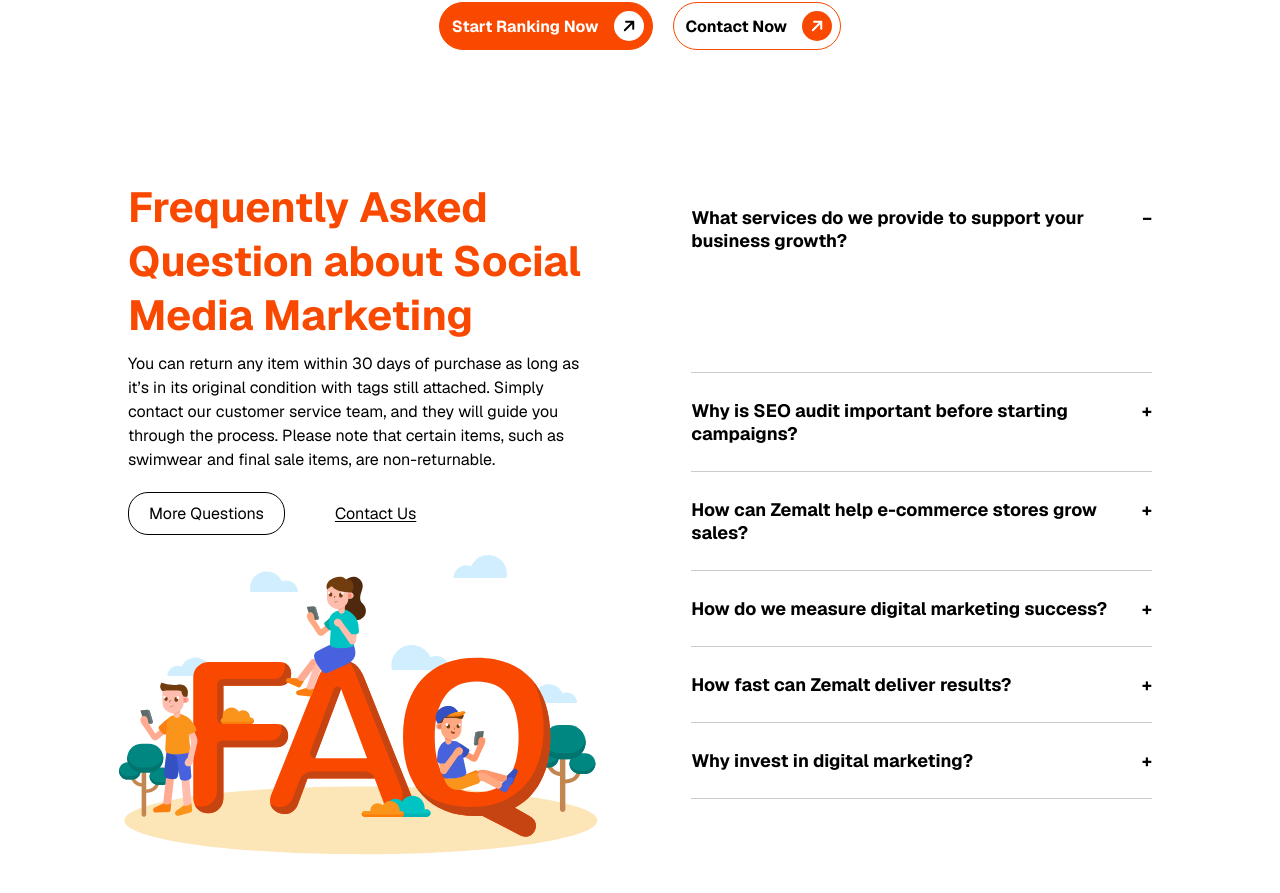
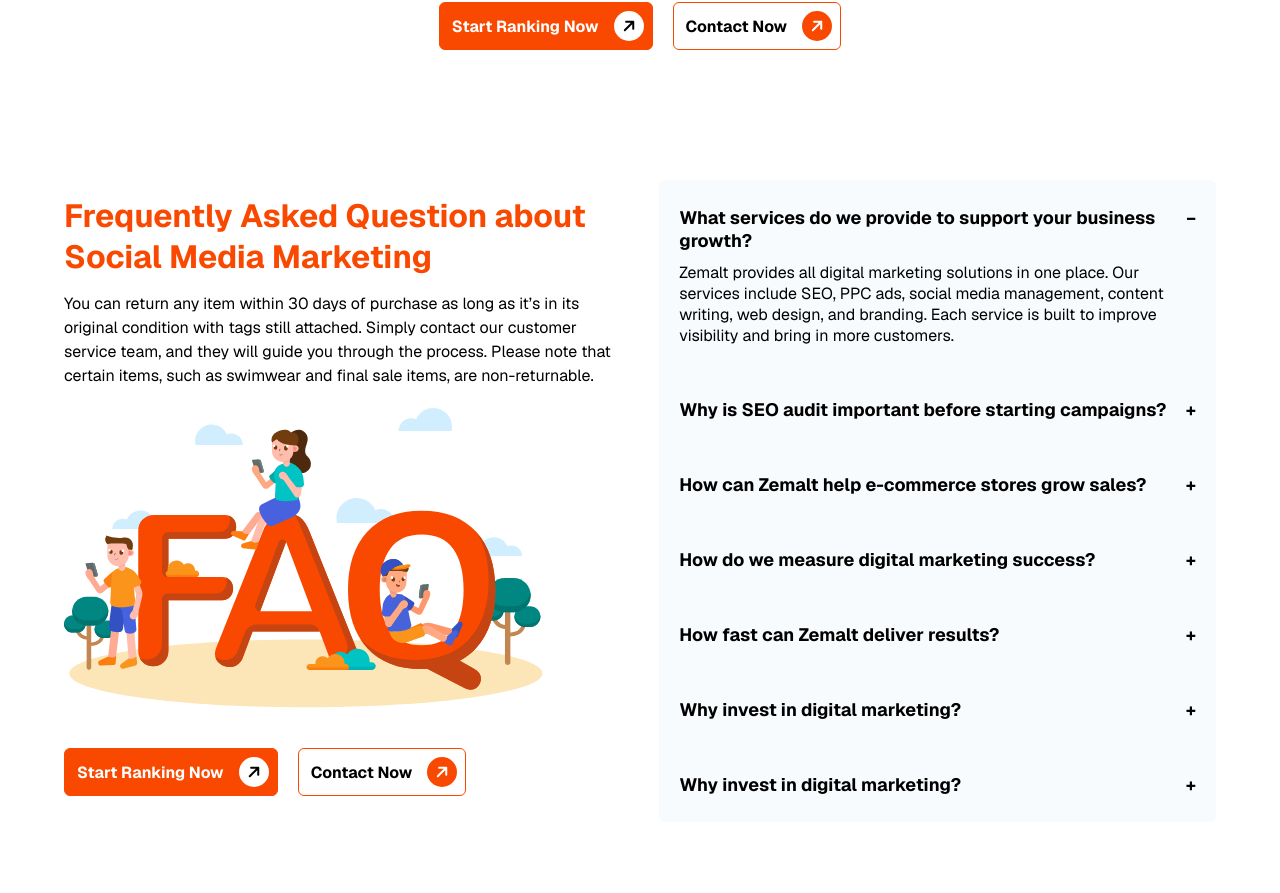
Before and after one commit to theusmansarwar/DigitalAura, a Next.js app: page /graphic-designing in a window 1280 px wide. Shown: the part 1281-2174 px from the top of the page. Built offline with nearby package versions, Linux system fonts and the light colour scheme.

Commit message:
palletes updated

```diff
--- a/src/app/components/Buttons/Button.css
+++ b/src/app/components/Buttons/Button.css
@@ -7,9 +7,9 @@
   border: 1px solid var(--primary-color);
   padding: 8px;
   padding-left: 12px;
-  border-radius: var(--border-radius3);
+  border-radius: var(--border-radius);
   cursor: pointer;
-  color: var(--text-color2);
+  color: var(--secondary-color);
   font-weight: var(--bold-font-weight);
   font-size: var(--default-p-size);
 }
@@ -18,18 +18,18 @@
   align-items: center;
   gap: 15px;
   outline: none;
-  background-color: var(--text-color2);
+  background-color: var(--secondary-color);
   border: 1px solid var(--primary-color);
   padding: 8px;
   padding-left: 12px;
-  border-radius: var(--border-radius3);
+  border-radius: var(--border-radius);
   cursor: pointer;
-  color: var(--text-color);
+  color: var(--text-dark);
   font-weight: var(--bold-font-weight);
   font-size: var(--default-p-size);
 }
  .filled-btn span {
-  background-color: var(--text-color2);
+  background-color: var(--secondary-color);
   border-radius: 50%;
   width: 30px;
   height: 30px;
@@ -50,35 +50,35 @@
   transform: rotate(-45deg);
   transition: transform 0.3s ease;
   flex-shrink: 0;
-  color: var(--text-color);
+  color: var(--text-dark);
 }
  .outline-btn span svg {
   transform: rotate(-45deg);
   transition: transform 0.3s ease;
   flex-shrink: 0;
-  color: var(--text-color2);
+  color: var(--secondary-color);
 }
 
  .filled-btn:hover span svg {
   transform: rotate(0deg);
-  color: var(--text-color2);
+  color: var(--secondary-color);
 }
  .outline-btn:hover span svg {
   transform: rotate(0deg);
-  color: var(--text-color);
+  color: var(--text-dark);
 }
  .filled-btn:hover {
-  background-color: var(--text-color2);
-  color: var(--text-color);
+  background-color: var(--secondary-color);
+  color: var(--text-dark);
 }
  .outline-btn:hover {
   background-color: var(--primary-color);
-  color: var(--text-color2);
+  color: var(--secondary-color);
 }
  .filled-btn:hover span {
   background-color: var(--primary-color);
-  color: var(--text-color2);
+  color: var(--secondary-color);
 }
  .outline-btn:hover span {
-  background-color: var(--text-color2);
+  background-color: var(--secondary-color);
 }
--- a/src/app/components/Faqs/Faqs.css
+++ b/src/app/components/Faqs/Faqs.css
@@ -2,19 +2,17 @@
   display: flex;
   justify-content: space-between;
   padding: 40px var(--left-space);
-  background-color: var(--text-color4);
   gap: 40px;
-  width: 90%;
-  border-radius: var(--border-radius1);
+  width: 100%;
   justify-self: center;
   margin: 50px 0px;
 }
 .faq-left {
-  width: 45%;
+  width: 50%;
 }
 .faq-left .faq-heading {
-  font-size: var(--heading-two);
-  margin-bottom: 10px;
+  font-size: var(--heading-three);
+  margin: 15px 0;
   text-align: left;
   color: var(--primary-color);
 }
@@ -23,53 +21,21 @@
   margin-bottom: 20px;
   line-height: 1.5;
 }
-.faq-buttons {
-  display: flex;
-  align-items: center;
-  gap: 50px;
-  margin-bottom: 20px;
-}
-.faq-buttons button {
-  border: none;
-  padding: 10px 20px;
-  background-color: transparent;
-  color: var(--text-color);
-  border: 1px solid var(--text-color);
-  border-radius: var(--border-radius1);
-  font-size: var(--default-p-size);
-}
 
-.faq-buttons button:hover {
-  cursor: pointer;
-  background-color: var(--main-color);
-  color: var(--text-color4);
-}
-.faq-buttons span {
-  text-decoration: underline;
-  text-underline-offset: 2px;
-  color: var(--main-color);
-  cursor: pointer;
-  transition: 0.2s ease;
-}
-.faq-buttons span:hover {
-  color: rgb(109, 106, 106);
-}
 .faq-left img {
   height: 300px;
   width: auto;
   display: flex;
-  justify-self: center;
   margin-top: 20px;
 }
 .faq-right {
-  width: 45%;
+  width: 50%;
+  background-color: var(--light-gray);
+  padding: 0 20px;
+  border-radius: var(--border-radius);
 }
 .faq-item {
-  border-top: 1px solid #ccc;
   padding: 26px 0;
-}
-.faq-item:first-child {
-  border-top: none;
 }
 
 .faq-question {
@@ -78,14 +44,12 @@
   font-weight: bold;
   font-size: 18px;
   cursor: pointer;
+  color: var(--text-dark);
 }
 .faq-answer {
   margin-top: 10px;
   font-size: var(--default-p-size);
-  color: var(--text-color2);
-}
-.faq-item:last-child {
-  border-bottom: 1px solid #ccc;
+  color: var(--text-dark);
 }
 
 @media (max-width: 900px) {
--- a/src/app/components/Faqs/Faqs.jsx
+++ b/src/app/components/Faqs/Faqs.jsx
@@ -2,6 +2,7 @@
 import React, { useState } from "react";
 import "./Faqs.css";
 import { useRouter } from "next/navigation";
+import Button from "../Buttons/Button";
 
 const Faqs = ({ data }) => {
   const router = useRouter();
@@ -16,23 +17,25 @@ const Faqs = ({ data }) => {
       <div className="faq-left">
         <h2 className="faq-heading">{data?.title}</h2>
         <p>{data?.description}</p>
-        <div className="faq-buttons">
-          <button
+        <img src="/faqs.svg" alt="FAQs" />
+        <div className="buttons-container">
+          <Button
+            variant="filled"
             onClick={() => {
-              router.push("/contact-us");
+              router.push("/contact");
             }}
           >
-            More Questions
-          </button>
-          <span
+            Start Ranking Now
+          </Button>
+          <Button
+            variant="outline"
             onClick={() => {
-              router.push("/contact-us");
+              router.push("/");
             }}
           >
-            Contact Us
-          </span>
+            Contact Now
+          </Button>
         </div>
-        <img src="/faqs.svg" alt="FAQs" />
       </div>
       <div className="faq-right">
         {data?.questions.map((item, index) => (
--- a/src/app/globals.css
+++ b/src/app/globals.css
@@ -1,20 +1,20 @@
 :root {
   --font-geist-sans: "Geist", sans-serif;
   --font-syne: "Syne", sans-serif;
-  --text-color: #000000;
-  --text-color2: #ffffff;
-  --background1: #ededed;
-  --background2: #efefef;
   --primary-color: #f94900;
-  --secondary-color: #e85319;
+  --secondary-color: #ffffff;
+  --dark-orange: #d9481c;
+  --text-color: #333;
+  --text-dark: #000;
+  --text-gray: #555;
+  --para-text: #4a5568;
+  --foot-color: #718096;
+  --light-gray: #f8fbfd;
+  --border-radius: 6px;
+  --box-shadow: 0 4px 8px rgba(0, 0, 0, 0.1);
   --bold-font-weight: 700;
-  --border-radius3: 25px;
-  --border-radius1: 20px;
-  --border-radius2: 8px;
   --default-width: 90%;
   --left-space: 5%;
-  --default-box-shadow: 0px 0px 2px black;
-  --default-box-shadow2: 0px 0px 12px rgba(0, 0, 0, 0.508);
   --heading-one: 56px;
   --heading-two: 42px;
   --heading-three: 32px;
--- a/src/app/graphic-designing/page.js
+++ b/src/app/graphic-designing/page.js
@@ -43,6 +43,11 @@ const faqs = {
       answer:
         "The competition online grows every day. Waiting gives rivals more space to take customers. Zemalt helps brands secure visibility, build authority, and gain trust today. Early action brings long-term growth and lasting market advantage.",
     },
+    {
+      question: "Why invest in digital marketing?",
+      answer:
+        "The competition online grows every day. Waiting gives rivals more space to take customers. Zemalt helps brands secure visibility, build authority, and gain trust today. Early action brings long-term growth and lasting market advantage.",
+    },
   ],
 };
 const page = () => {
```
